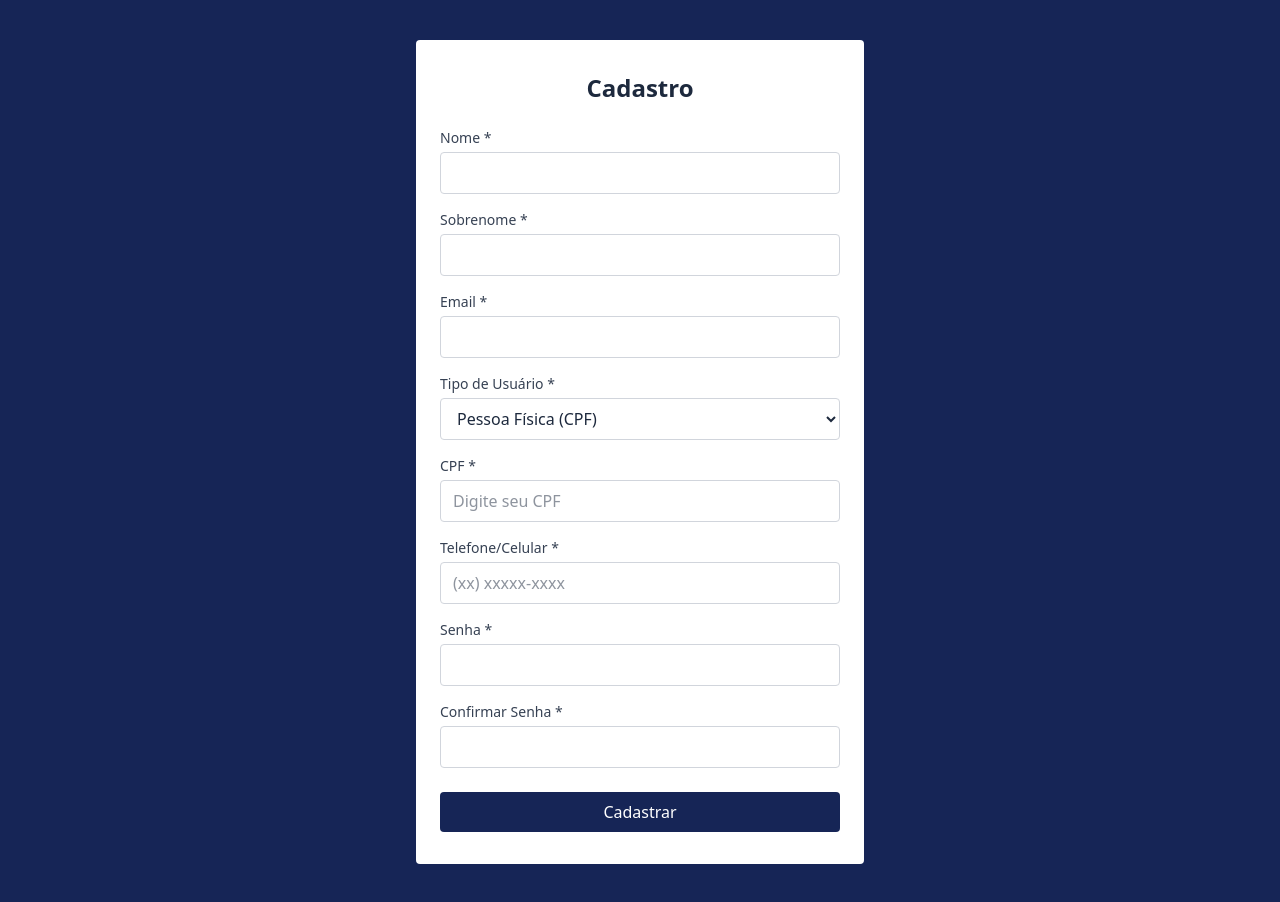
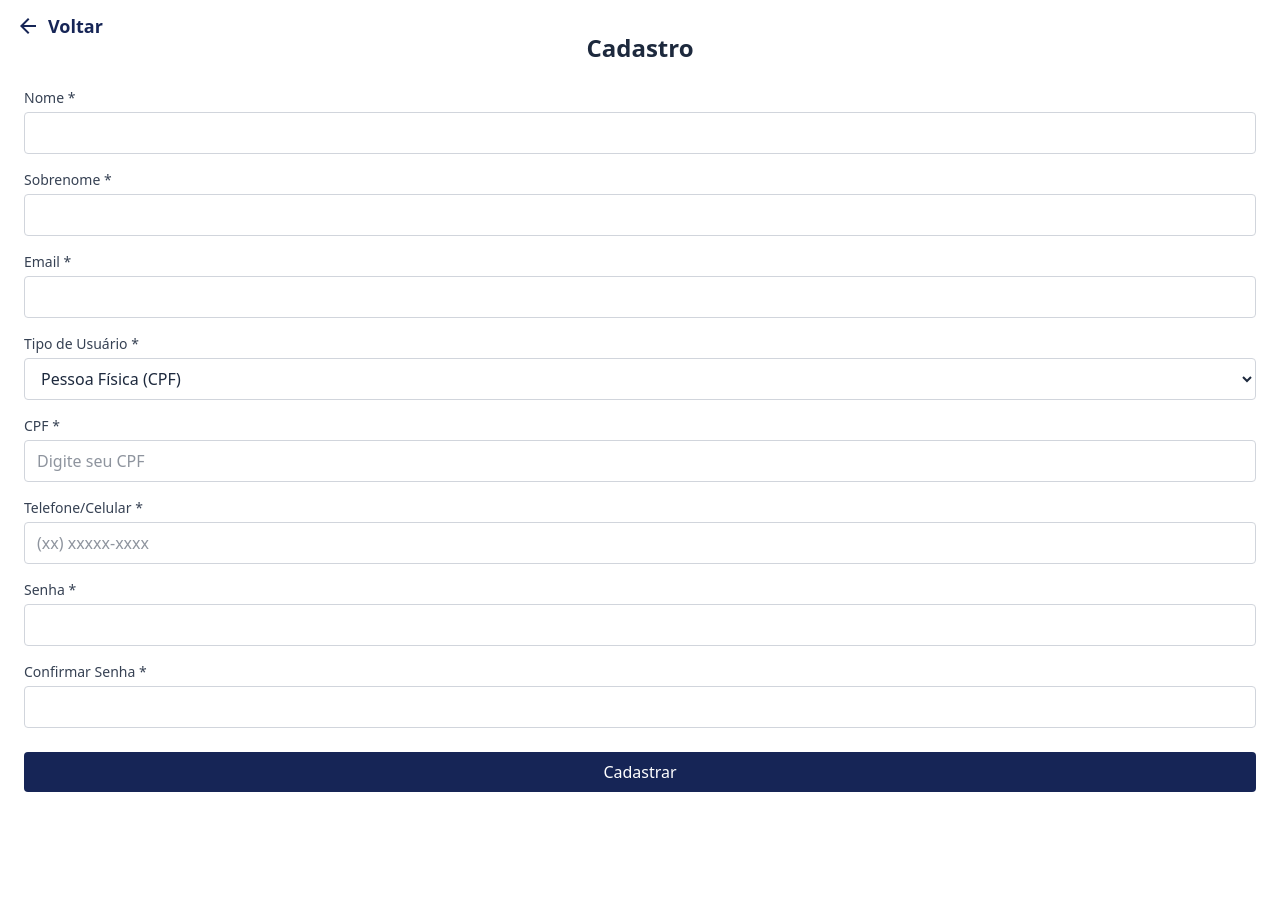
Before and after one commit to Paijas/orcamentos, a React (Vite) app in the folder client/: page /cadastro in a window 1280 px wide. After the commit the page ends 824 px from the top, so only its background shows below. Built offline with nearby package versions, Linux system fonts and the light colour scheme.

Commit message:
Mudando organização da página de cadastro

```diff
--- a/client/src/pages/cadastro.tsx
+++ b/client/src/pages/cadastro.tsx
@@ -63,8 +63,15 @@ export default function Cadastro() {
   };
 
   return (
-    <div className="flex w-full min-h-screen bg-blue-950 justify-center items-center py-10">
-      <div className="bg-white w-[28em] flex flex-col h-auto items-center px-6 py-8 gap-4 rounded ">
+    <div className="bg-white w-full min-h-screen flex flex-col items-center px-6 py-8 gap-4 rounded ">
+      <link
+        rel="stylesheet"
+        href="https://fonts.googleapis.com/css2?family=Material+Symbols+Outlined:opsz,wght,FILL,GRAD@24,300,0,200&icon_names=arrow_back"
+      />
+      <button onClick={()=>navigate('/')} className="flex flex-row gap-2 bg-transparent py-1 rounded absolute top-2 left-4 text-blue-950 font-semibold text-lg items-center">
+        <span className="material-symbols-outlined">arrow_back</span> Voltar
+      </button>
+
       <h1 className="text-2xl font-bold text-slate-800 mb-2">Cadastro</h1>
       <form onSubmit={handleSubmit} className="w-full flex flex-col gap-4">
         <div className="w-full">
@@ -233,6 +240,5 @@ export default function Cadastro() {
         </button>
       </form>
     </div>
-    </div>
   );
 }
```
Lines whose indentation alone changed are shown as unchanged.
